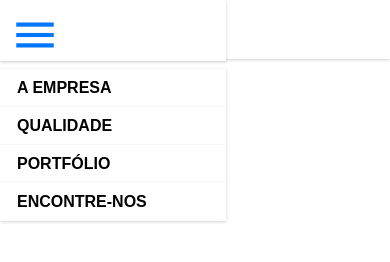
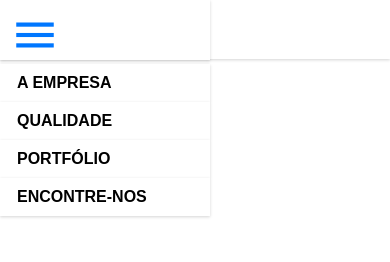
Before and after one commit to Efavil/Metalurgica-Estrela, a plain HTML site: page index.html in a window 390 px wide. Both pictures are taken after a click on the element "menu". Drawn offline with Linux system fonts and the light colour scheme.

Commit message:
mais menu

```diff
--- a/estilos/style.css
+++ b/estilos/style.css
@@ -23,8 +23,8 @@ header {
 
 span#burger {
     display: block;
-    width: 205.5px;
-    height: 4.89vh;
+    width: 190px;
+    height: 4.7vh;
     background-color: white;
     padding: 10px;
     font-size: 50px;
@@ -39,12 +39,13 @@ span#burger:hover {
 nav.nav-menu {
     display: none;
     position: absolute;
-    top: 69px;
+    top: 64px;
 }
 
 nav.nav-menu a {
     display: block;
-    width: 199px;
+    position: relative;
+    width: 183.3px;
     padding: 10px;
     padding-left: 17px;
     padding-bottom: 10px;
```
